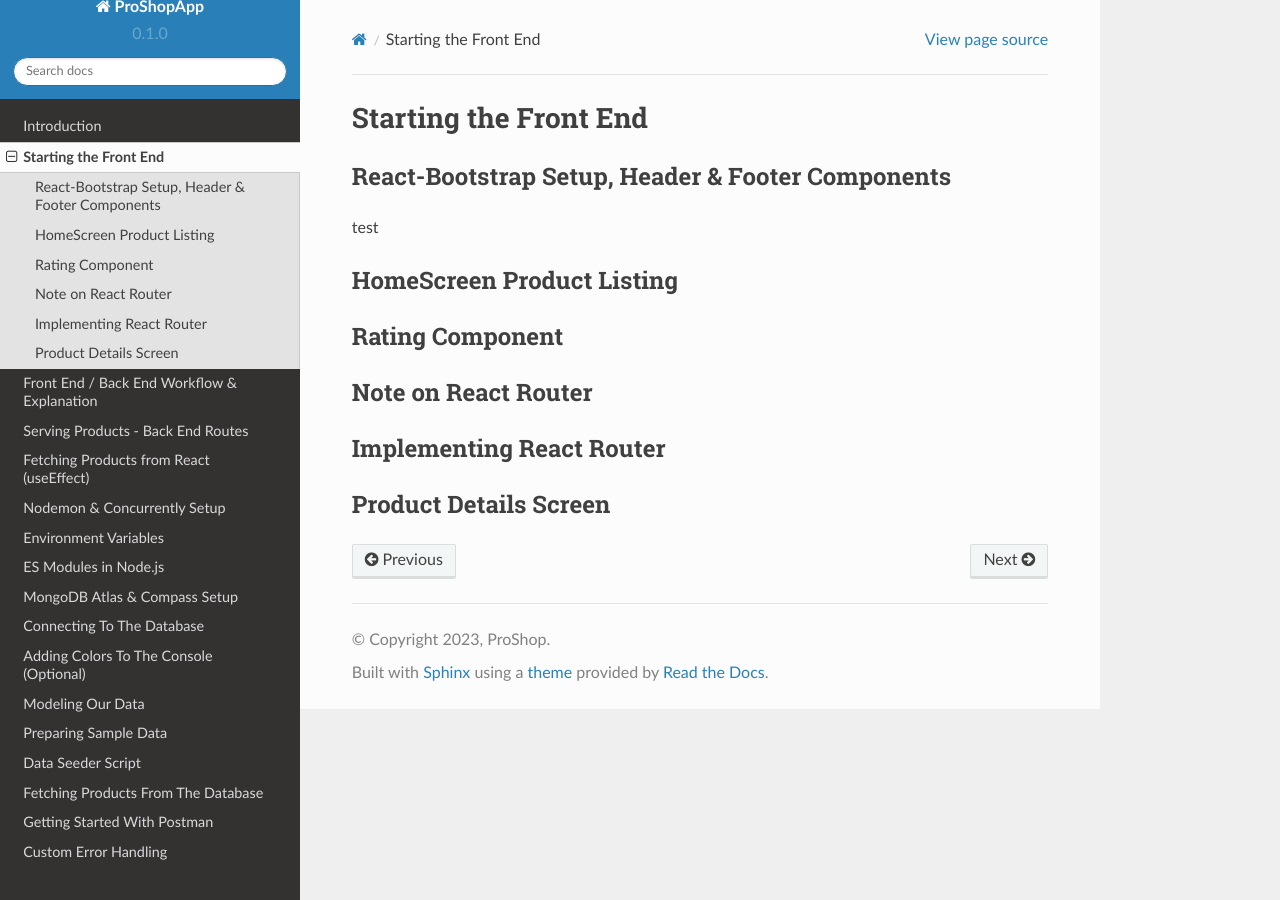
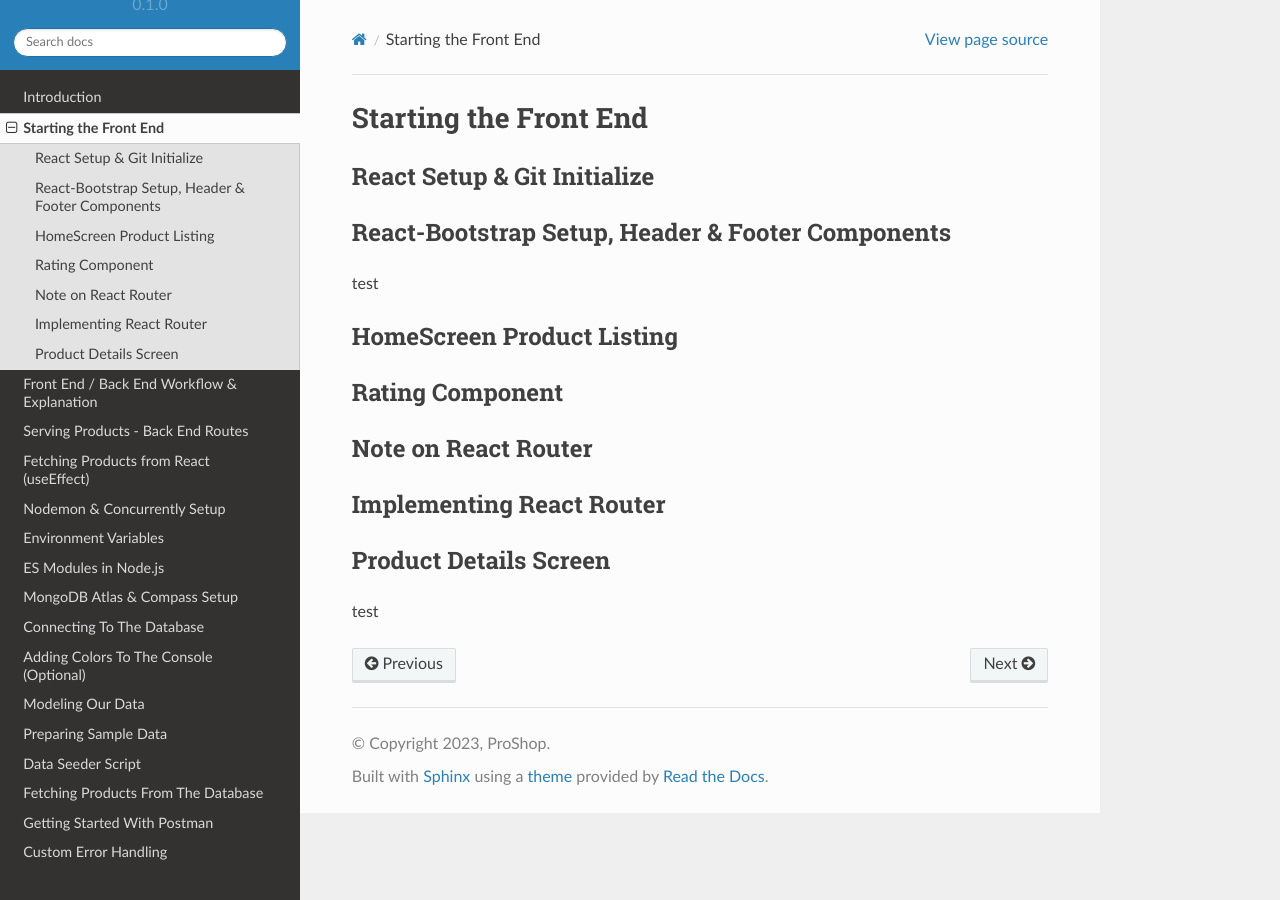
Before and after one commit to Pythonidaer/proshopapp, a Sphinx documentation site: the page built from docs/source/starting-the-front-end.rst, in a window 1280 px wide. Built offline with Sphinx 7.4.7 and the Read the Docs theme 2.0.0, drawn with Linux system fonts in a browser that asks for light colours.

Commit message:
seeing if a heading needs words under it for sphinx to know next page is separate.

```diff
--- a/docs/source/serving-and-fetching-data-from-express.rst
+++ b/docs/source/serving-and-fetching-data-from-express.rst
@@ -24,3 +24,4 @@ Environment Variables
 
 ES Modules in Node.js
 ----------------
+test
--- a/docs/source/starting-the-front-end.rst
+++ b/docs/source/starting-the-front-end.rst
@@ -2,6 +2,9 @@ Starting the Front End
 =====
 
 .. _starting-the-front-end:
+
+React Setup & Git Initialize
+------------
 
 React-Bootstrap Setup, Header & Footer Components
 ------------
@@ -22,3 +25,4 @@ Implementing React Router
 
 Product Details Screen
 ----------------
+test
```
